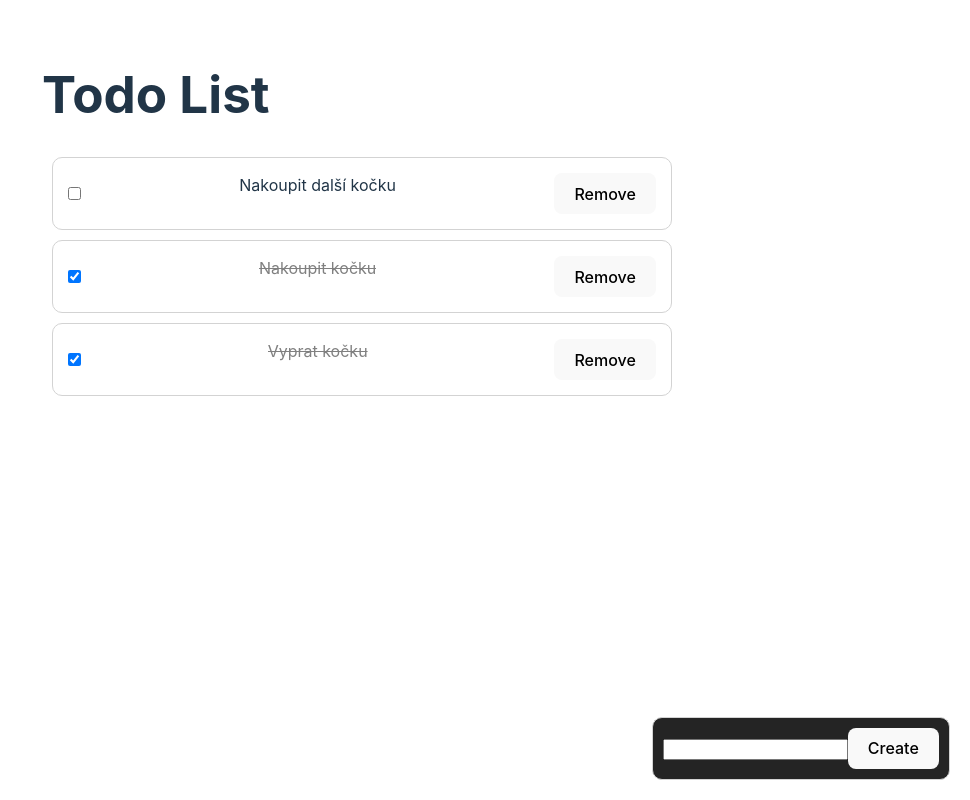
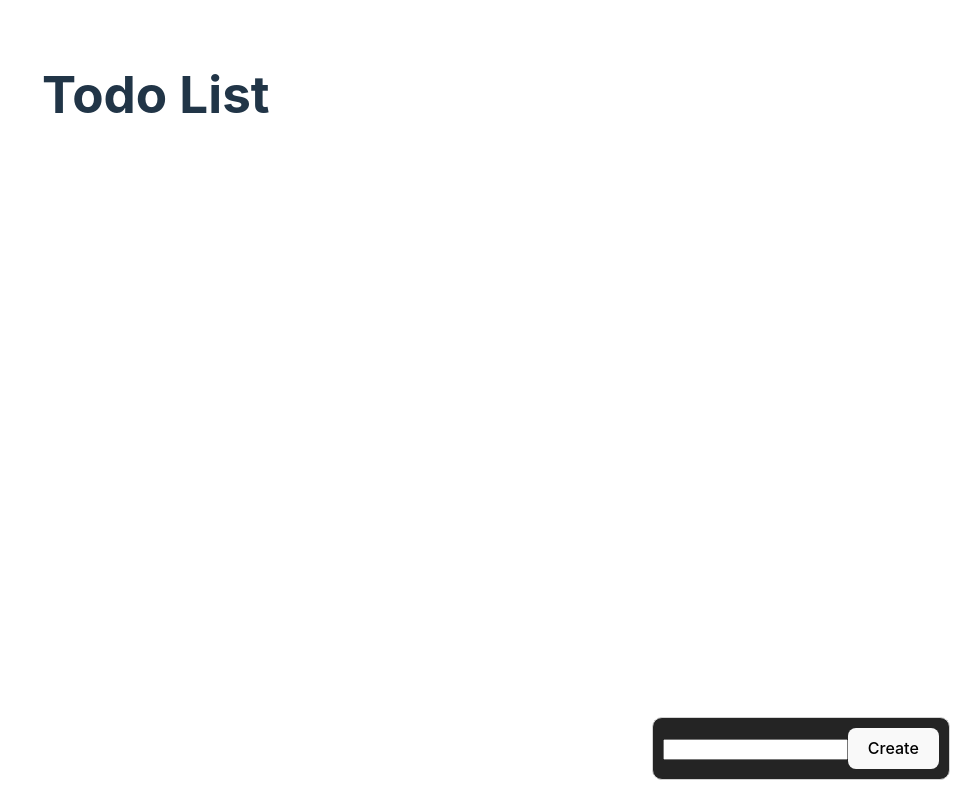
Before and after one commit to Rtep88/todo-list, a React (Vite) app: page / in a window 1280 px wide. Shown: the whole page, without its empty margins (310-1280 px from the left). Built offline with nearby package versions, Linux system fonts and the light colour scheme; data requests are answered from the project's data file.

Commit message:
Added server side list managing

```diff
--- a/db.json
+++ b/db.json
@@ -1,19 +1,5 @@
 {
   "tasks": [
-    {
-      "id": "1",
-      "title": "Nakoupit kočku",
-      "completed": true
-    },
-    {
-      "id": "2",
-      "title": "Vyprat kočku",
-      "completed": true
-    },
-    {
-      "id": "3",
-      "title": "Nakoupit další kočku",
-      "completed": false
-    }
+
   ]
 }
--- a/src/App.tsx
+++ b/src/App.tsx
@@ -15,27 +15,29 @@ function App() {
   const [tasks, setTasks] = useState<ITask[]>([]);
 
   useEffect(() => {
-    fetch(DATABASE_URL + '/tasks', {
-      method: 'GET',
-      headers: {
-        'Content-Type': 'application/json'
-      }
-    })
-      .then(response => response.json())
-      .then((tasks: ITask[]) => tasks.sort((a: ITask, b: ITask) => (a.completed ? 1 : 0) - (b.completed ? 1 : 0)))
-      .then((tasks: ITask[]) => setTasks(tasks));
-    return;
+    FetchDatabase(setTasks);
   }, []);
 
   return (
     <>
       <h1>Todo List</h1>
 
-      <CreateTask tasks={tasks} setTasks={setTasks} />
+      <CreateTask setTasks={setTasks} />
 
       <TaskList tasks={tasks} setTasks={setTasks} />
     </>
   )
 }
 
+export function FetchDatabase(setTasks: any) {
+  fetch(DATABASE_URL + '/tasks?_sort=-completed', {
+    method: 'GET',
+    headers: {
+      'Content-Type': 'application/json'
+    }
+  })
+    .then(response => response.json())
+    .then((tasks: ITask[]) => setTasks(tasks));
+}
+
 export default App
--- a/src/components/CreateTask.tsx
+++ b/src/components/CreateTask.tsx
@@ -1,20 +1,20 @@
 import { useState } from 'react'
 import '../App.css'
-import { DATABASE_URL, ITask } from '../App'
+import { DATABASE_URL, FetchDatabase } from '../App'
 
-function CreateTask({ tasks, setTasks }: { tasks: ITask[], setTasks: any }) {
+function CreateTask({ setTasks }: { setTasks: any }) {
 
     const [description, setDescription] = useState<string>("")
 
     return (
         <div id="create_task">
             <input type="text" id="description" onInput={(e) => setDescription((e.target as HTMLInputElement).value)} />
-            <button onClick={() => HandleCreate(description, tasks, setTasks)}>Create</button>
+            <button onClick={() => HandleCreate(description, setTasks)}>Create</button>
         </div>
     )
 }
 
-function HandleCreate(description: string, tasks: ITask[], setTasks: any) {
+function HandleCreate(description: string, setTasks: any) {
     if (description == "")
         return;
 
@@ -25,8 +25,8 @@ function HandleCreate(description: string, tasks: ITask[], setTasks: any) {
         },
         body: JSON.stringify({ title: description, completed: false })
     })
-        .then(task => task.json())
-        .then((task: ITask) => setTasks([task, ...tasks]));
+
+    FetchDatabase(setTasks);
 }
 
 export default CreateTask
--- a/src/components/Task.tsx
+++ b/src/components/Task.tsx
@@ -1,26 +1,23 @@
 import { useState } from "react";
-import { DATABASE_URL, ITask } from "../App";
+import { DATABASE_URL, FetchDatabase } from "../App";
 
 
-export function Task({ id, text, completed, tasks, setTasks }: { id: string, text: string, completed: boolean, tasks: ITask[], setTasks: any }) {
+export function Task({ id, text, completed, setTasks }: { id: string, text: string, completed: boolean, setTasks: any }) {
     const [completedState, setCompleted] = useState(completed);
-    const [deleted, setDeleted] = useState(false);
 
-    if (!deleted) {
-        return (
-            <li>
-                <input type='checkbox' checked={completedState} onChange={(e) => { handleCheck(e.target.checked, id, text, setCompleted, tasks, setTasks) }}></input>
-                <p className={completedState ? 'checked' : ''}>{text}</p>
-                <button onClick={() => HandleDelete(id, setDeleted)}>Remove</button>
-            </li>
-        )
-    }
+    return (
+        <li>
+            <input type='checkbox' checked={completedState} onChange={(e) => { handleCheck(e.target.checked, text, setCompleted, setTasks, id) }}></input>
+            <p className={completedState ? 'checked' : ''}>{text}</p>
+            <button onClick={() => HandleDelete(id, setTasks)}>Remove</button>
+        </li>
+    )
 }
 
-function handleCheck(checked: boolean, id: string, text: string, setCompleted: any, tasks: ITask[], setTasks: any) {
+function handleCheck(checked: boolean, text: string, setCompleted: any, setTasks: any, id: string) {
     setCompleted(checked);
 
-    fetch(DATABASE_URL + '/tasks/${id}', {
+    fetch(DATABASE_URL + '/tasks/' + id, {
         method: 'PATCH',
         headers: {
             'Content-Type': 'application/json'
@@ -28,15 +25,13 @@ function handleCheck(checked: boolean, id: string, text: string, setCompleted: a
         body: JSON.stringify({ title: text, completed: checked })
     });
 
-    tasks.find((task: ITask) => task.id == id)!.completed = checked;
-
-    setTasks([...tasks].sort((a: ITask, b: ITask) => (a.completed ? 1 : 0) - (b.completed ? 1 : 0)));
+    FetchDatabase(setTasks);
 }
 
-function HandleDelete(id: string, setDeleted: any) {
+function HandleDelete(id: string, setTasks: any) {
     fetch(DATABASE_URL + '/tasks/' + id, {
         method: 'DELETE',
     })
 
-    setDeleted(true);
+    FetchDatabase(setTasks);
 }
--- a/src/components/TaskList.tsx
+++ b/src/components/TaskList.tsx
@@ -1,13 +1,13 @@
 import { Task } from "./Task"
 import { ITask } from "../App"
 
-function TaskList({tasks, setTasks}: {tasks: ITask[], setTasks: any}) {
+function TaskList({ tasks, setTasks }: { tasks: ITask[], setTasks: any }) {
 
     return (
         <>
             <ul>
                 {tasks.map((task) => (
-                    <Task key={task.id} id={task.id}  text={task.title} completed={task.completed} tasks={tasks} setTasks={setTasks}/>
+                    <Task key={task.id} id={task.id} text={task.title} completed={task.completed} setTasks={setTasks} />
                 ))}
             </ul>
         </>
```
